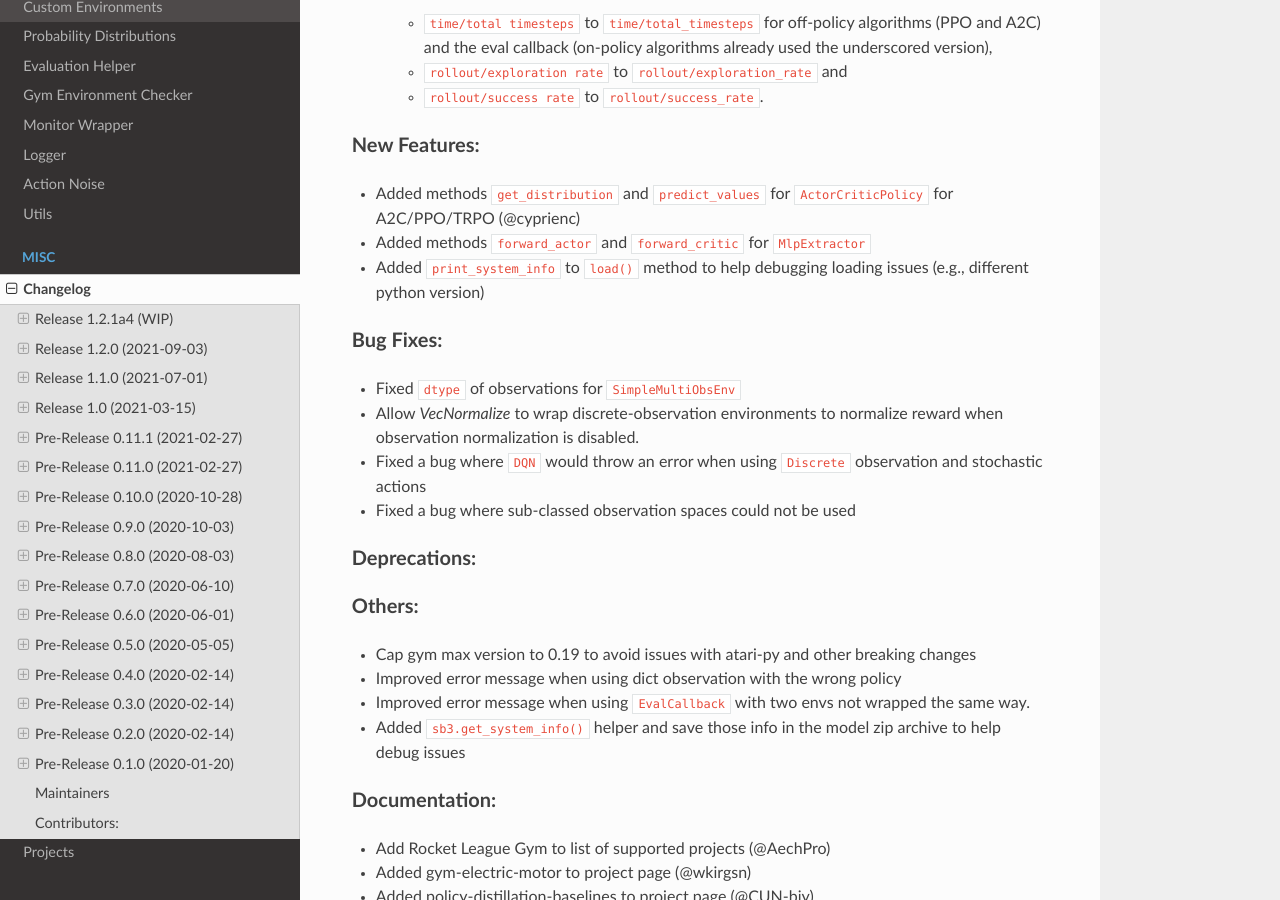
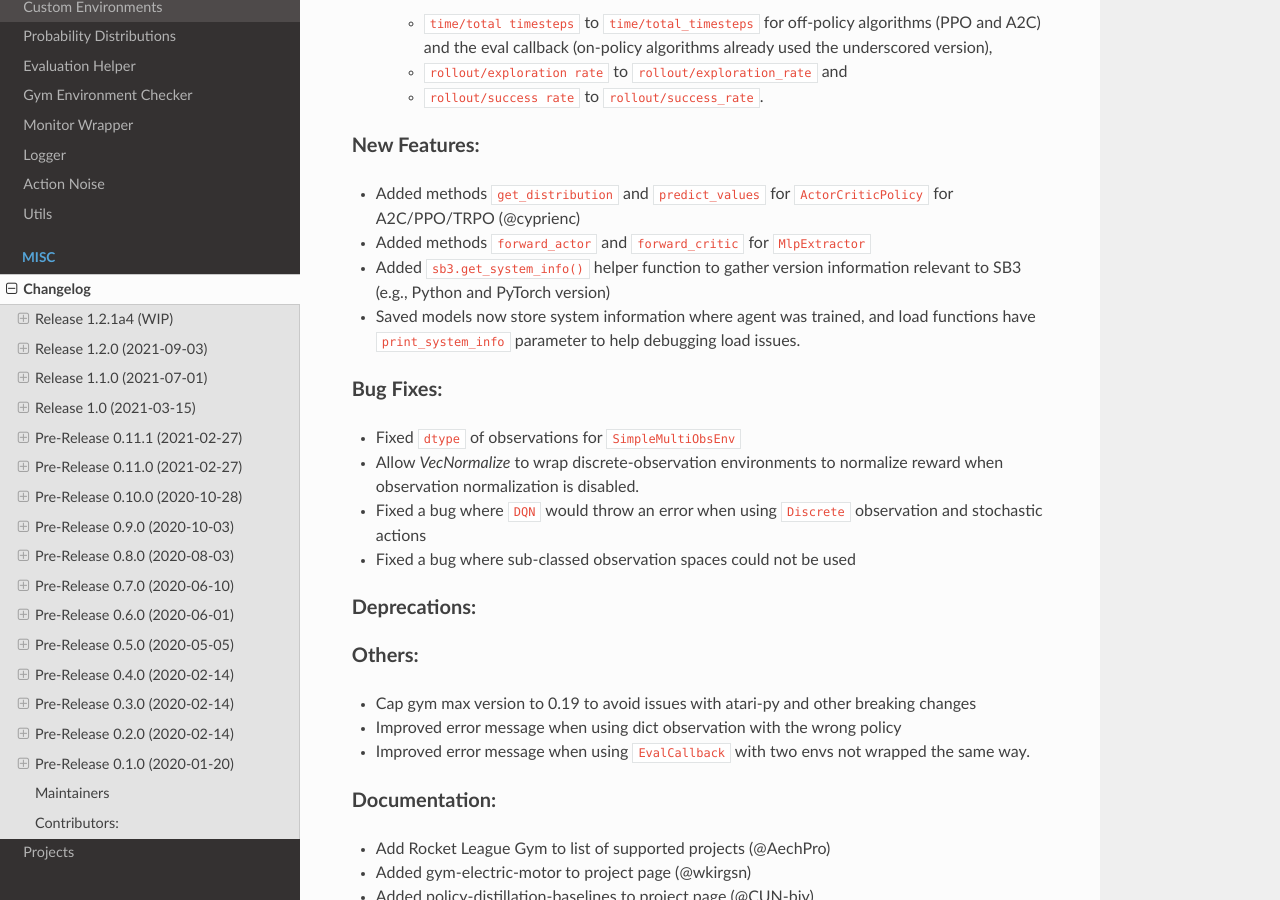
Before and after one commit to DLR-RM/stable-baselines3, a Sphinx documentation site: the page built from docs/misc/changelog.rst, in a window 1280 px wide and 900 px high, scrolled down 333 px. Built offline with Sphinx 7.4.7 and the Read the Docs theme 2.0.0, drawn with Linux system fonts in a browser that asks for light colours.

Commit message:
Update changelog

```diff
--- a/docs/misc/changelog.rst
+++ b/docs/misc/changelog.rst
@@ -21,7 +21,8 @@ New Features:
 ^^^^^^^^^^^^^
 - Added methods ``get_distribution`` and ``predict_values`` for ``ActorCriticPolicy`` for A2C/PPO/TRPO (@cyprienc)
 - Added methods ``forward_actor`` and ``forward_critic`` for ``MlpExtractor``
-- Added ``print_system_info`` to ``load()`` method to help debugging loading issues (e.g., different python version)
+- Added ``sb3.get_system_info()`` helper function to gather version information relevant to SB3 (e.g., Python and PyTorch version)
+- Saved models now store system information where agent was trained, and load functions have ``print_system_info`` parameter to help debugging load issues.
 
 Bug Fixes:
 ^^^^^^^^^^
@@ -39,7 +40,6 @@ Others:
 - Cap gym max version to 0.19 to avoid issues with atari-py and other breaking changes
 - Improved error message when using dict observation with the wrong policy
 - Improved error message when using ``EvalCallback`` with two envs not wrapped the same way.
-- Added ``sb3.get_system_info()`` helper and save those info in the model zip archive to help debug issues
 
 Documentation:
 ^^^^^^^^^^^^^^
```
